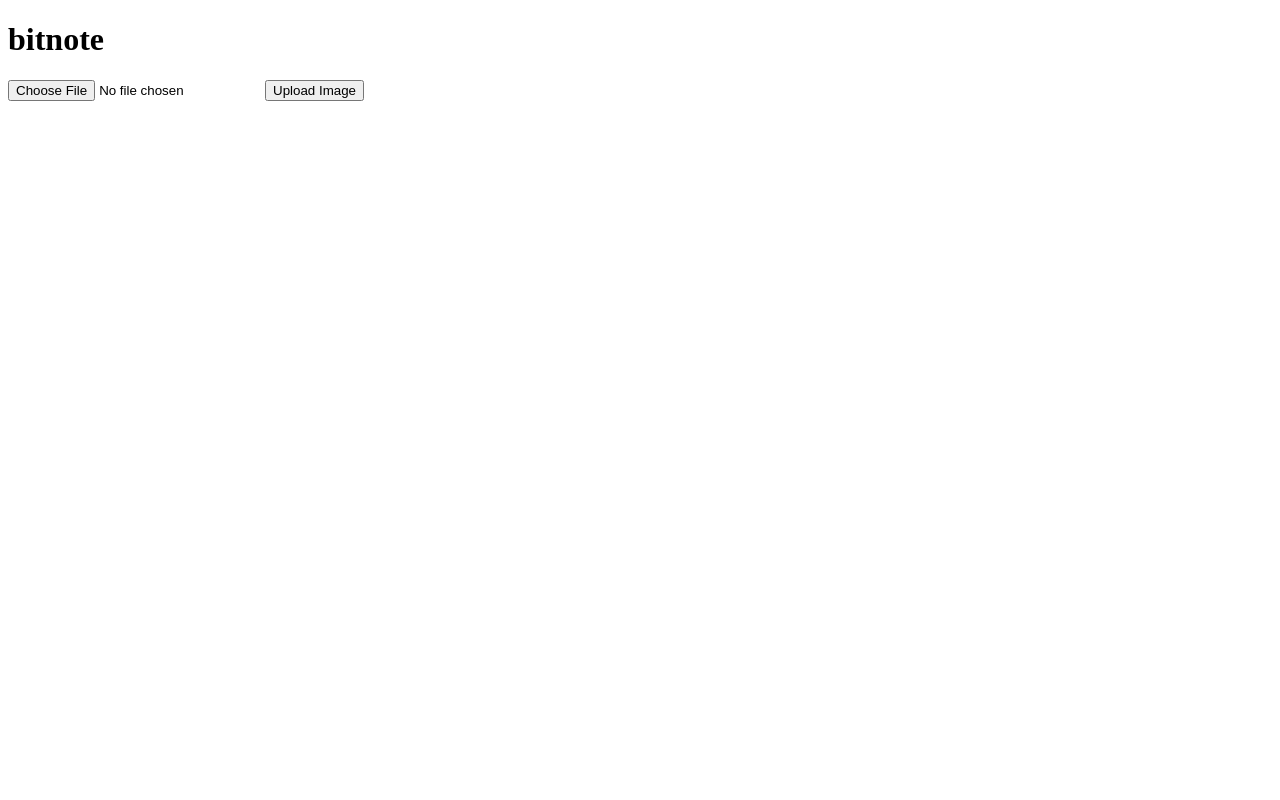
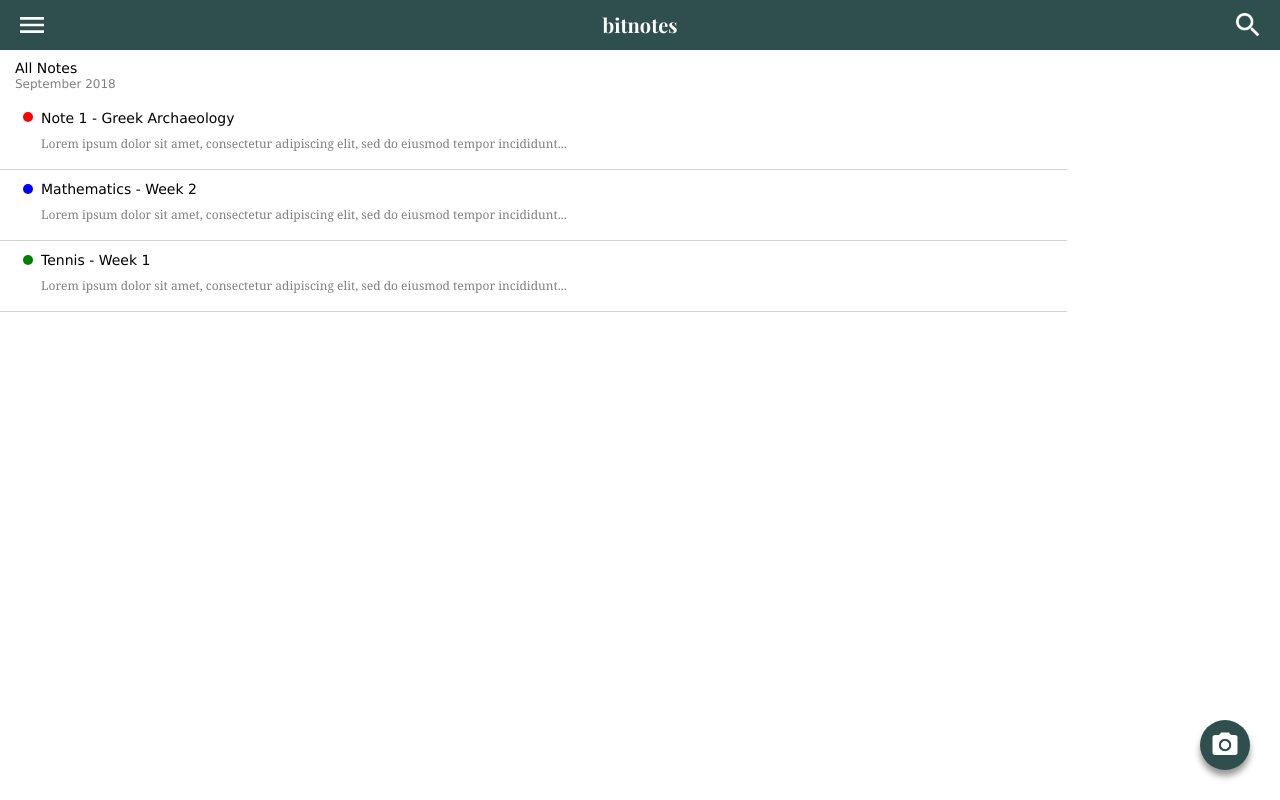
Before and after one commit to ahrarmonsur/yorku-hacks-2018, a website: page views/index.html in a window 1280 px wide. Drawn offline with nearby package versions, Linux system fonts and the light colour scheme; no server answers.

Commit message:
integrates front-end for home page from Tony into the main development branch

```diff
--- a/app.js
+++ b/app.js
@@ -11,7 +11,7 @@ const port = 3333;
 const app = express();
 // Set the root directory for the views and public files
 app.use(express.static(path.join(__dirname, 'views')));
-app.use('/public', express.static(path.join(__dirname, 'public')));
+app.use(express.static(path.join(__dirname, 'public')));
 app.use('/assets', express.static(path.join(__dirname, 'assets')));
 app.engine('html', require('ejs').renderFile);
 app.set('view engine', 'html');
--- a/public/js/homeController.js
+++ b/public/js/homeController.js
@@ -12,4 +12,9 @@
 			});
 		}
 	})
+
+	$(document).ready(function() {
+		$('#cam__button').on('click', function() { $('#cam__form__input').click(); });
+		$('#cam__form__input').on('change', function() { $('#cam__form__submit').click(); });
+	});
 })();
--- /dev/null
+++ b/public/style/home.css
@@ -0,0 +1,125 @@
+.navbar {
+	background-color: darkslategrey;
+	height: 50px;
+}
+
+.col-sm {
+	padding: 0 40px 0 40px;
+	border-top: 1px grey;
+}
+
+a {
+	text-decoration: none;
+	outline: none;
+	transition: 0.3s
+}
+
+a:hover {
+	background-color: lightgray;
+}
+
+.note__box {
+	border-bottom: 0.5px solid lightgray;
+}
+
+.cam__img {
+	height: 30px;
+	width: auto;
+}
+
+h1 {
+	font-family: 'Lucida Sans', 'Lucida Sans Regular', 'Lucida Grande', 'Lucida Sans Unicode', Geneva, Verdana, sans-serif;
+	font-size: 14px;
+	font-weight: 400;
+	color: black;
+	padding-top: 10px;
+}
+
+h2 {
+	font-family: playfair display;
+	font-weight: 700;
+	color: white;
+	font-size: 20px;
+	margin: 0;
+}
+
+#burger__menu {
+	height: 32px;
+	width: auto;
+}
+
+#search__icon {
+	height: 32px;
+	width: auto;
+}
+
+p {
+	font-family: Georgia, 'Times New Roman', Times, serif;
+	font-weight: 400;
+	font-size: 12px;
+	color: gray;
+}
+
+.overview__header {
+	font-size: 14px;
+	margin-bottom: 0;
+}
+
+.overview__month {
+	font-size: 12px;
+	font-weight: 300;
+	color: gray;
+	padding-top: 0;
+}
+
+.dot {
+	height: 10px;
+	width: 10px;
+	border-radius: 50%;
+	background-color: red;
+	display: inline-block;
+}
+
+.dot-color-1{
+	background-color: blue;
+}
+
+.dot-color-2 {
+	background-color: green;
+}
+
+.wrapper {
+	position: relative;
+	height: 500px;
+	width: auto;
+}
+
+#cam__button {
+	position: fixed;
+	bottom: 30px;
+	right: 30px;
+	height: 50px;
+	width: 50px;
+	border-radius: 50%;
+	border: none;
+	font-size: 30px;
+	background-color: darkslategrey;
+	color: white;
+	outline: none;
+	box-shadow: #999999 0 6px 6px;
+	display: flex;
+	justify-content: center;
+	align-items: center;
+}
+
+#cam__button:hover {
+
+}
+
+#cam__button:active {
+
+}
+
+#cam__form {
+	visibility: hidden;
+}
--- a/views/index.html
+++ b/views/index.html
@@ -1,19 +1,88 @@
-<!DOCTYPE html>
-<html>
+<!doctype html>
+<html lang="en">
 <head>
-	<meta charset="UTF-8">
+	<!-- Required meta tags -->
+	<meta charset="utf-8">
+	<meta name="viewport" content="width=device-width, initial-scale=1, shrink-to-fit=no">
+
+	<!-- Bootstrap CSS -->
+	<link rel="stylesheet" href="https://maxcdn.bootstrapcdn.com/bootstrap/4.0.0/css/bootstrap.min.css" integrity="sha384-Gn5384xqQ1aoWXA+058RXPxPg6fy4IWvTNh0E263XmFcJlSAwiGgFAW/dAiS6JXm" crossorigin="anonymous">
+	<link rel="stylesheet" type="text/css" href="/style/home.css">
+	<link href="https://fonts.googleapis.com/css?family=Playfair+Display:400,700" rel="stylesheet">
 	<title>bitnote</title>
 </head>
 <body>
-	<h1>bitnote</h1>
-	<div>
-		<ul id="note-list"></ul>
+<div class="container_fluid">
+	<nav class="navbar d-flex flex-between align-items-center">
+		<a href="#"><img src="/images/icons/menu-white.png" alt="#" id="burger__menu"></a>
+		<h2>bitnotes</h2>
+		<a href="#"><img src="/images/icons/search-icon.png" alt="#" id="search__icon"></a>
+	</nav>
+</div>
+<div class="container">
+</div>
+<div> <!-- overview header -->
+	<div class="col-10">
+		<h1 class="overview__header">All Notes</h1>
+		<h1 class="overview__month">September 2018</h1>
 	</div>
-	<form action="/handwritten" method="POST" enctype="multipart/form-data">
-		<input type="file" name="handwritten_image" accept="image/*" capture />
-		<input type="submit" value="Upload Image" />
-	</form>
-	<script src="https://ajax.googleapis.com/ajax/libs/jquery/3.3.1/jquery.min.js"></script>
-	<script src="/js/homeController.js"></script>
+</div>
+<a href="#">
+	<div class="test">
+		<div class="col-1"></div>
+		<div class="col-10 d-flex note__box">
+			<div class="px-2 pt-1">
+				<div class="dot"></div>
+			</div>
+			<div class="d-flex flex-column">
+				<h1>Note 1 - Greek Archaeology</h1>
+				<p>Lorem ipsum dolor sit amet, consectetur adipiscing elit, sed do eiusmod tempor incididunt...</p>
+			</div>
+		</div> <!-- note__box -->
+	</div>
+</a>
+<a href="#">
+	<div class="test2">
+		<div class="col-1"></div>
+		<div class="col-10 d-flex align-items-baseline note__box">
+			<div class="px-2 pt-1">
+				<div class="dot dot-color-1"></div>
+			</div>
+			<div class="d-flex flex-column">
+				<h1>Mathematics - Week 2</h1>
+				<p>Lorem ipsum dolor sit amet, consectetur adipiscing elit, sed do eiusmod tempor incididunt...</p>
+			</div>
+		</div>
+	</div>
+</a>
+<a href="#">
+	<div class="test">
+		<div class="col-1"></div>
+		<div class="col-10 d-flex align-items-baseline note__box">
+			<div class="px-2 pt-1">
+				<div class="dot dot-color-2"></div>
+			</div>
+			<div class="d-flex flex-column">
+				<h1>Tennis - Week 1</h1>
+				<p>Lorem ipsum dolor sit amet, consectetur adipiscing elit, sed do eiusmod tempor incididunt...</p>
+			</div>
+		</div>
+	</div>
+</a>
+</div>
+<a id="cam__button"><img src="/images/icons/camera-icon-white.png" alt="" class="cam__img"></a>
+
+<form id="cam__form" action="/handwritten" method="POST" enctype="multipart/form-data">
+	<input id="cam__form__input" type="file" name="handwritten_image" accept="image/*" capture />
+	<input id="cam__form__submit" type="submit" value="Upload Image" />
+</form>
+
+
+<!-- Optional JavaScript -->
+<!-- jQuery first, then Popper.js, then Bootstrap JS -->
+<script src="https://ajax.googleapis.com/ajax/libs/jquery/3.3.1/jquery.min.js"></script>
+<script src="https://cdnjs.cloudflare.com/ajax/libs/popper.js/1.12.9/umd/popper.min.js" integrity="sha384-ApNbgh9B+Y1QKtv3Rn7W3mgPxhU9K/ScQsAP7hUibX39j7fakFPskvXusvfa0b4Q" crossorigin="anonymous"></script>
+<script src="https://maxcdn.bootstrapcdn.com/bootstrap/4.0.0/js/bootstrap.min.js" integrity="sha384-JZR6Spejh4U02d8jOt6vLEHfe/JQGiRRSQQxSfFWpi1MquVdAyjUar5+76PVCmYl" crossorigin="anonymous"></script>
+<script src="/js/homeController.js"></script>
 </body>
 </html>
```
Also changed, not shown: public/images/icons/camera-icon-white.png (added), public/images/icons/download (1).svg (added), public/images/icons/download.svg (added), public/images/icons/menu-white.png (added), public/images/icons/search-icon.png (added).
